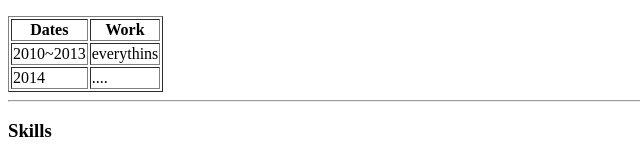
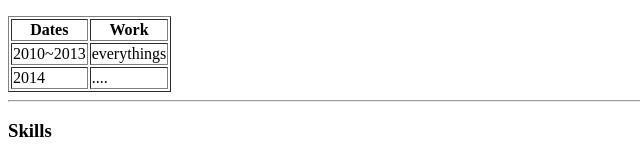
Before and after one commit to corner-11/cv, a plain HTML site: page index.html in a window 1280 px wide. Shown: the part 365-525 px from the top of the page, 0-640 px from the left. Drawn offline with Linux system fonts and the light colour scheme.

Commit message:
Update index.html

```diff
--- a/index.html
+++ b/index.html
@@ -33,7 +33,7 @@
       <tbody>
         <tr>
           <td>2010~2013</td>
-          <td>everythins</td>
+          <td>everythings</td>
         </tr>
         <tr>
           <td>2014</td>
```
